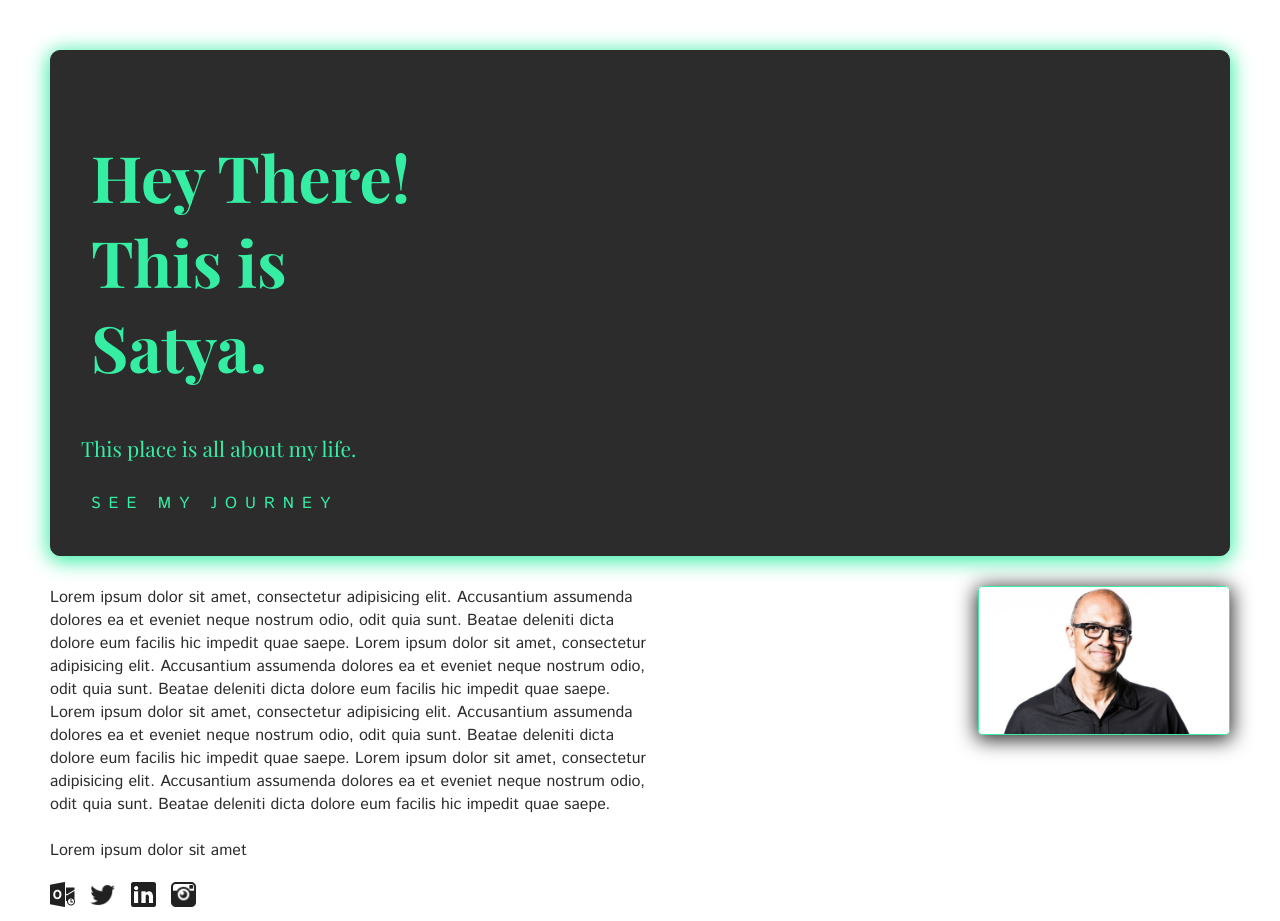
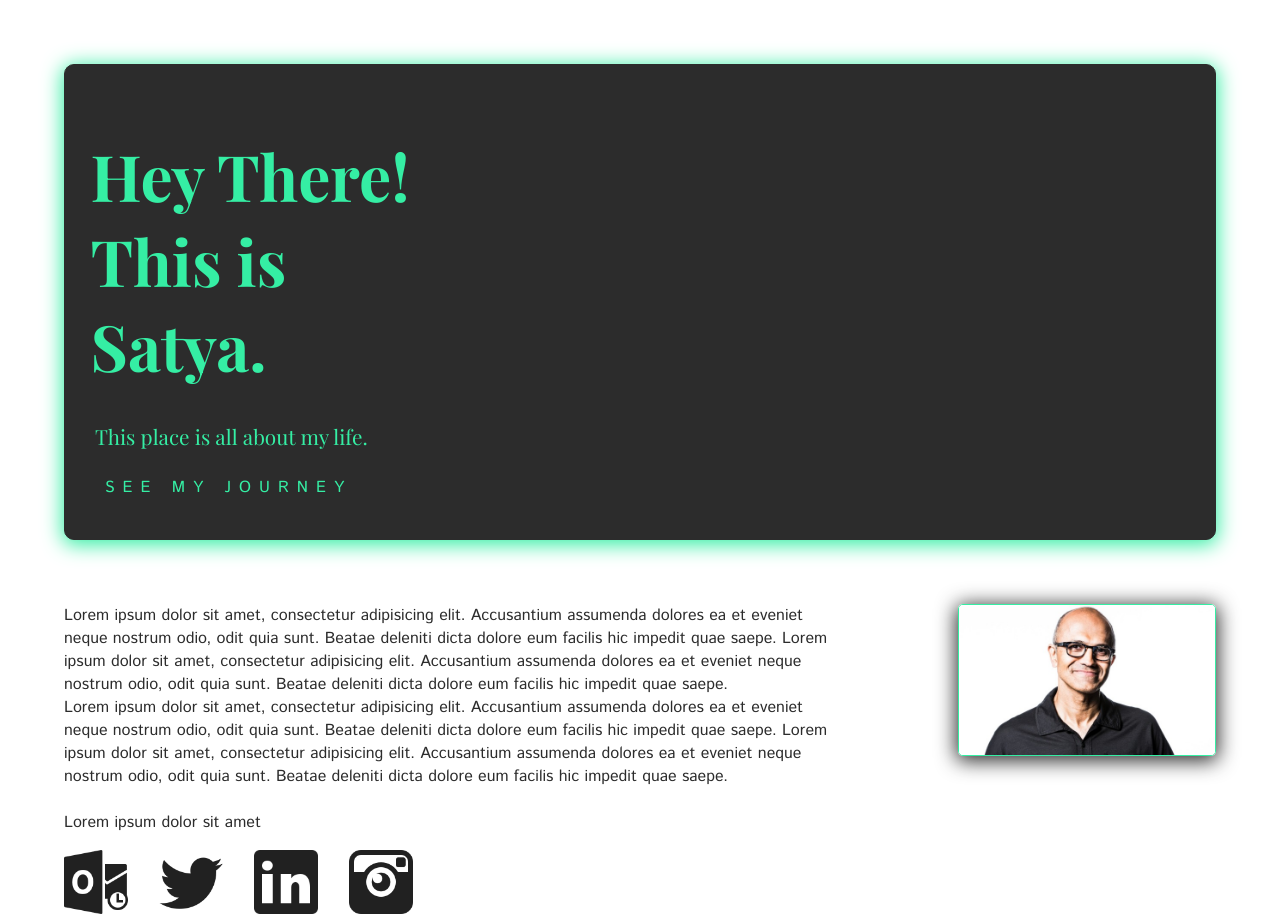
Before and after one commit to sd-deep/front-end, a plain HTML site: page index.html in a window 1280 px wide. Drawn offline with nearby package versions, Linux system fonts and the light colour scheme.

```diff
--- a/index.css
+++ b/index.css
@@ -7,7 +7,7 @@
 
 .container {
   display: block;
-  margin: 50px; }
+  margin: 5vw; }
 
 .banner .card {
   background: #2c2c2c;
@@ -19,14 +19,14 @@
   .banner .card .heading {
     color: #35eea4;
     font-family: "Playfair Display", serif;
-    font-size: 64px;
+    font-size: 4rem;
     font-weight: 700;
-    margin-bottom: 5px;
-    padding: 40px; }
+    margin-bottom: 1vh;
+    padding: 2vw; }
   .banner .card .sub-heading {
     color: #35eea4;
     font-family: "Playfair Display", serif;
-    font-size: 21px;
+    font-size: 1.3rem;
     margin: 0;
     padding: 0 30px 30px; }
     .banner .card .sub-heading button {
@@ -35,9 +35,9 @@
       border-radius: 5px;
       color: #35eea4;
       font-family: "Istok Web", sans-serif;
-      font-size: 16px;
+      font-size: 1rem;
       letter-spacing: 8px;
-      margin-top: 20px;
+      margin-top: 2vh;
       padding: 10px;
       text-transform: uppercase;
       transition: box-shadow 0.3s linear 0.1s; }
@@ -48,13 +48,13 @@
 .row {
   display: block;
 
-  margin-top: 30px; }
+  margin-top: 5vw; }
 
   .row .my-image {
     border: 1px solid #35eea4;
     border-radius: 5px;
     box-shadow: 0px 3px 20px 2px #2c2c2c;
-    width: 250px;
+    width: 20vw;
     float: right;
   }
 
@@ -62,11 +62,11 @@
   float: left;
   color: #2c2c2c;
   font-family: "Istok Web", sans-serif;
-  width: 600px;
+  width: 60vw;
 }
 
 .icon-group {
-  margin-top: 20px; }
+  margin-top: 2vh; }
   .icon-group .icon {
-    margin-right: 10px;
-    width: 25px; }
+    margin-right: 2vw;
+    width: 5vw; }
```
